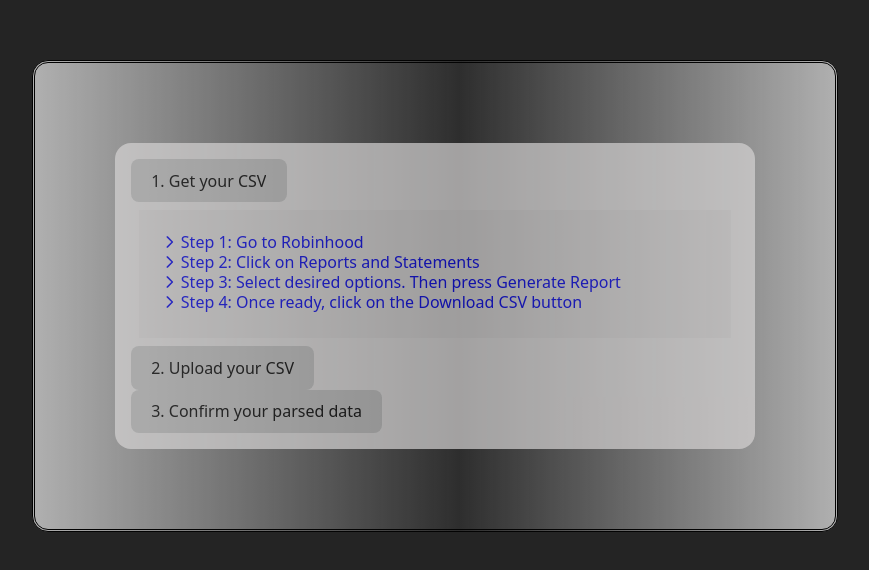
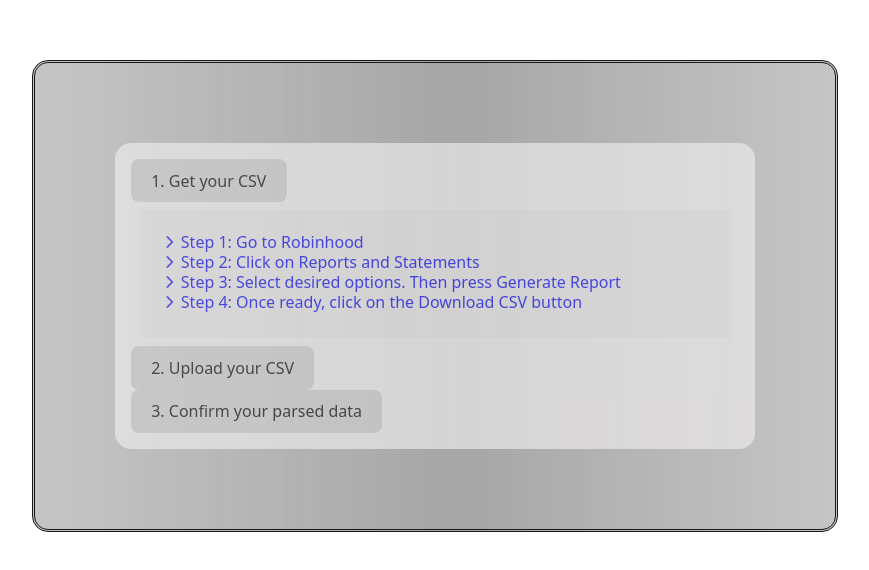
Before and after one commit to kl5391/order-predictor, a React (Vite) app in the folder ui/order-predictor/: page / in a window 1280 px wide. Shown: the part 112-682 px from the top of the page, without its empty margins (205-1074 px from the left). Built offline with nearby package versions, Linux system fonts and the light colour scheme.

Commit message:
everything working

```diff
--- a/ui/order-predictor/src/InfoCard.jsx
+++ b/ui/order-predictor/src/InfoCard.jsx
@@ -1,4 +1,6 @@
 import { OverlayPanel } from "primereact/overlaypanel";
+import { ProgressSpinner } from "primereact/progressspinner";
+import { Skeleton } from "primereact/skeleton";
 import { useEffect, useState } from "react";
 
 export default function InfoCard({ ticker }) {
@@ -28,7 +30,7 @@ export default function InfoCard({ ticker }) {
 
   return (
     <div className="info-card">
-      {Object.keys(tickerInfo).length > 0 && (
+      {(Object.keys(tickerInfo).length > 0 && (
         <div>
           <h1>{tickerInfo["displayName"]}</h1>
           <h2>{tickerInfo["industry"]}</h2>
@@ -38,7 +40,7 @@ export default function InfoCard({ ticker }) {
             {tickerInfo["ask"].toFixed(2)}
           </h3>
         </div>
-      )}
+      )) || <ProgressSpinner />}
     </div>
   );
 }
--- a/ui/order-predictor/src/index.css
+++ b/ui/order-predictor/src/index.css
@@ -1,6 +1,6 @@
 :root {
   font-family: system-ui, Avenir, Helvetica, Arial, sans-serif;
-  background-color: #242424;
+  background-color: #ffffff81;
 }
 
 button {
```
